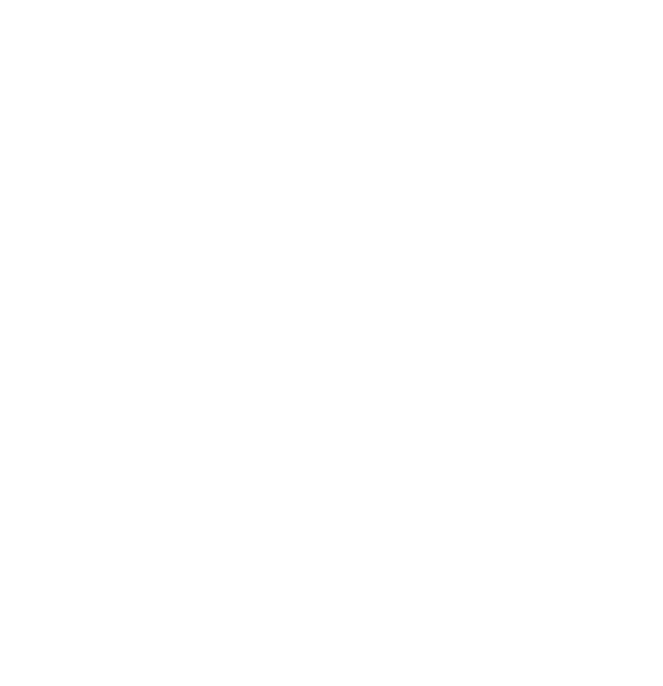
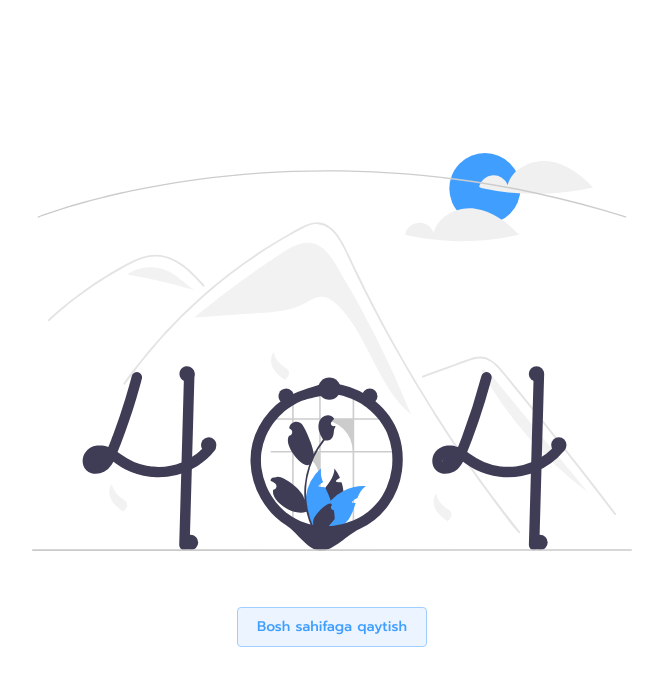
Before and after one commit to q0d1r0v/softvision-website, a Nuxt app: page /1 in a window 1280 px wide. Before the commit this address had no page. Shown: the top 686 px of the page, without its empty margins (308-971 px from the left). Built offline with nearby package versions, Linux system fonts and the light colour scheme.

Commit message:
softvision

```diff
--- /dev/null
+++ b/pages/[404].vue
@@ -0,0 +1,16 @@
+<template>
+  <div class="h-screen flex items-center justify-center">
+    <div>
+      <img
+        src="../assets/not-found.svg"
+        alt="#not_found"
+        class="lg:w-[600px] w-[340px]"
+      />
+      <div class="flex items-center justify-center mt-14">
+        <el-button type="primary" plain size="large" @click="$router.push('/')"
+          >Bosh sahifaga qaytish</el-button
+        >
+      </div>
+    </div>
+  </div>
+</template>
```
Also changed, not shown: assets/not-found.svg (added).
